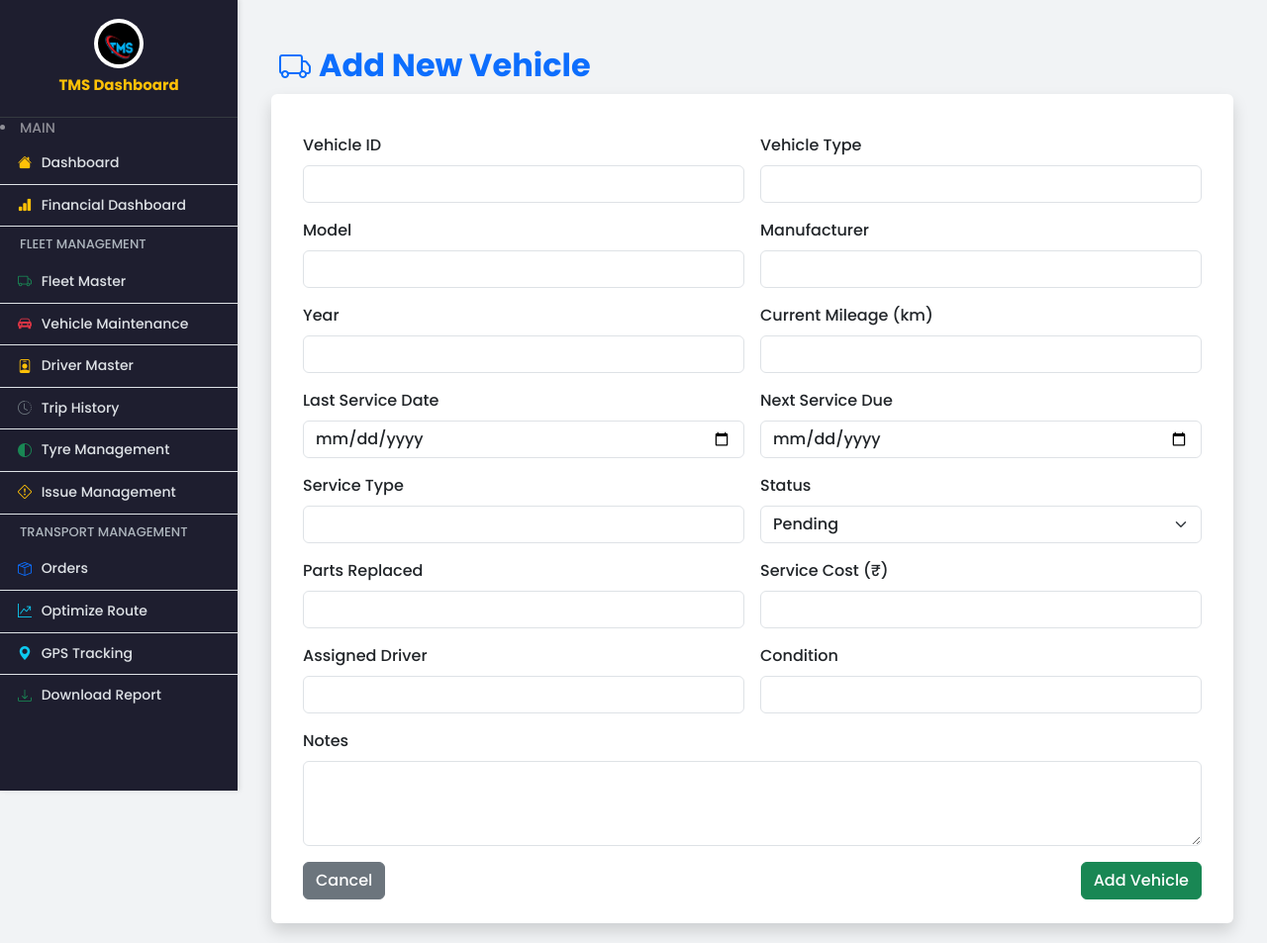
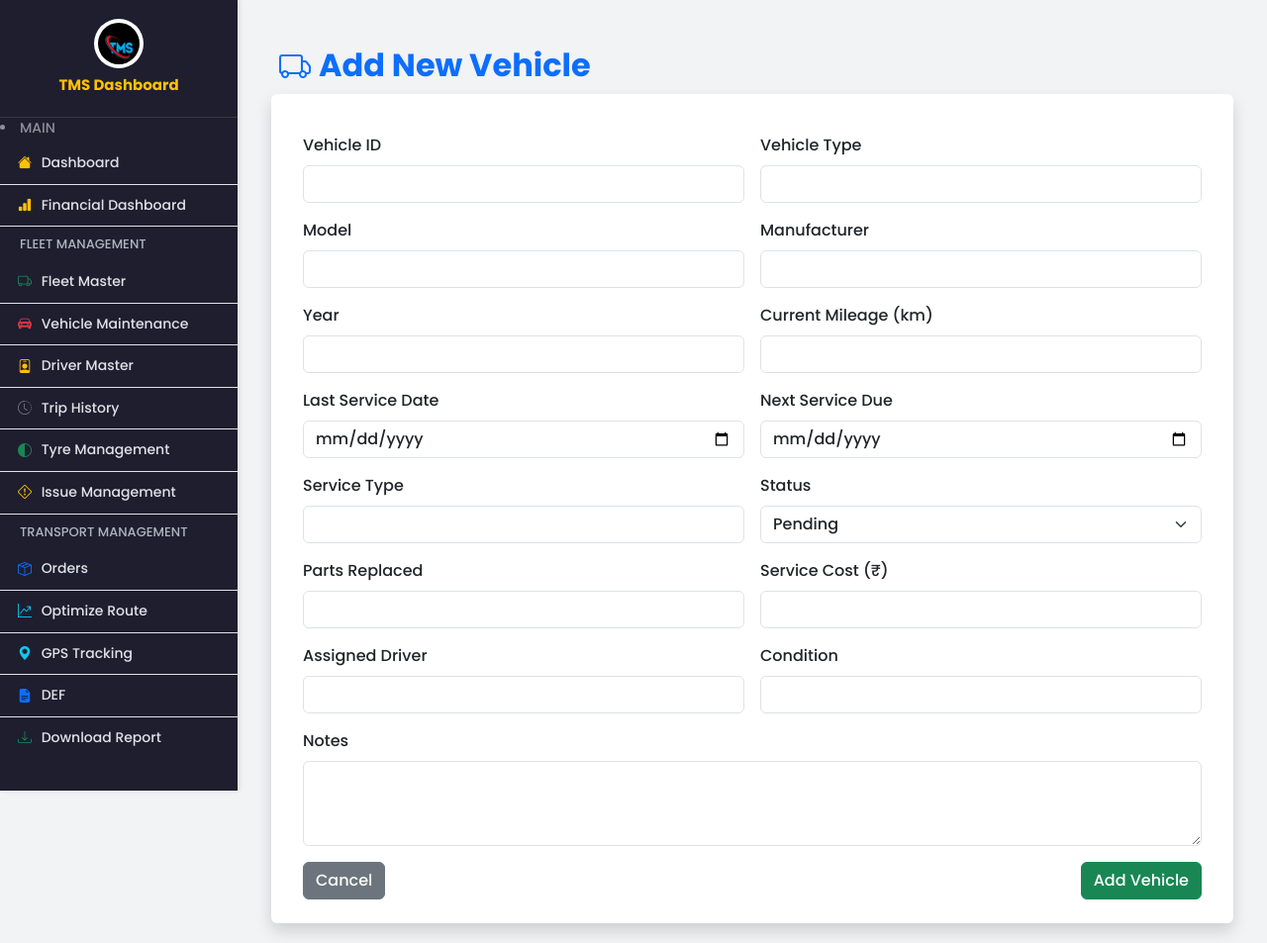
Before and after one commit to ashish86git/ashi-tms, a Flask app: page /add_vehicle in a window 1280 px wide. Shown: the part 57-1010 px from the top of the page at 99% size. Run offline with Flask 3, Linux system fonts and the light colour scheme; some libraries are stand-ins or nearby versions.

Commit message:
Add files via upload

```diff
--- a/templates/layout.html
+++ b/templates/layout.html
@@ -212,6 +212,10 @@
     <a href="/tracking" class="list-group-item {% if request.path == '/tracking' %}active{% endif %}">
       <i class="bi bi-geo-alt-fill text-info"></i> GPS Tracking
     </a>
+    <a href="/def" class="list-group-item {% if request.path == '/def' %}active{% endif %}">
+      <i class="bi bi-file-earmark-text-fill text-primary"></i> DEF
+    </a>
+
     <a href="/download-report" class="list-group-item {% if request.path == '/download-report' %}active{% endif %}">
       <i class="bi bi-download text-success"></i> Download Report
     </a>
```
